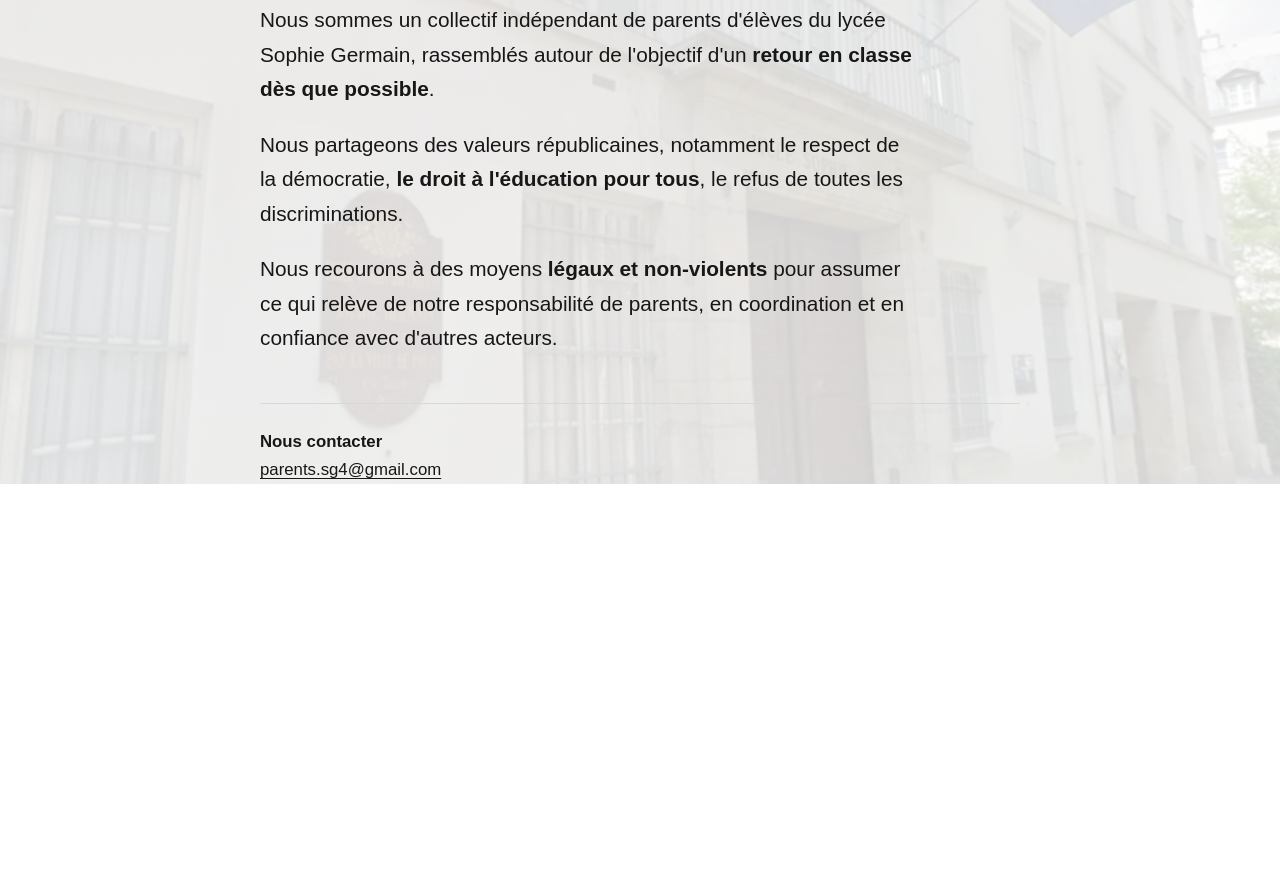
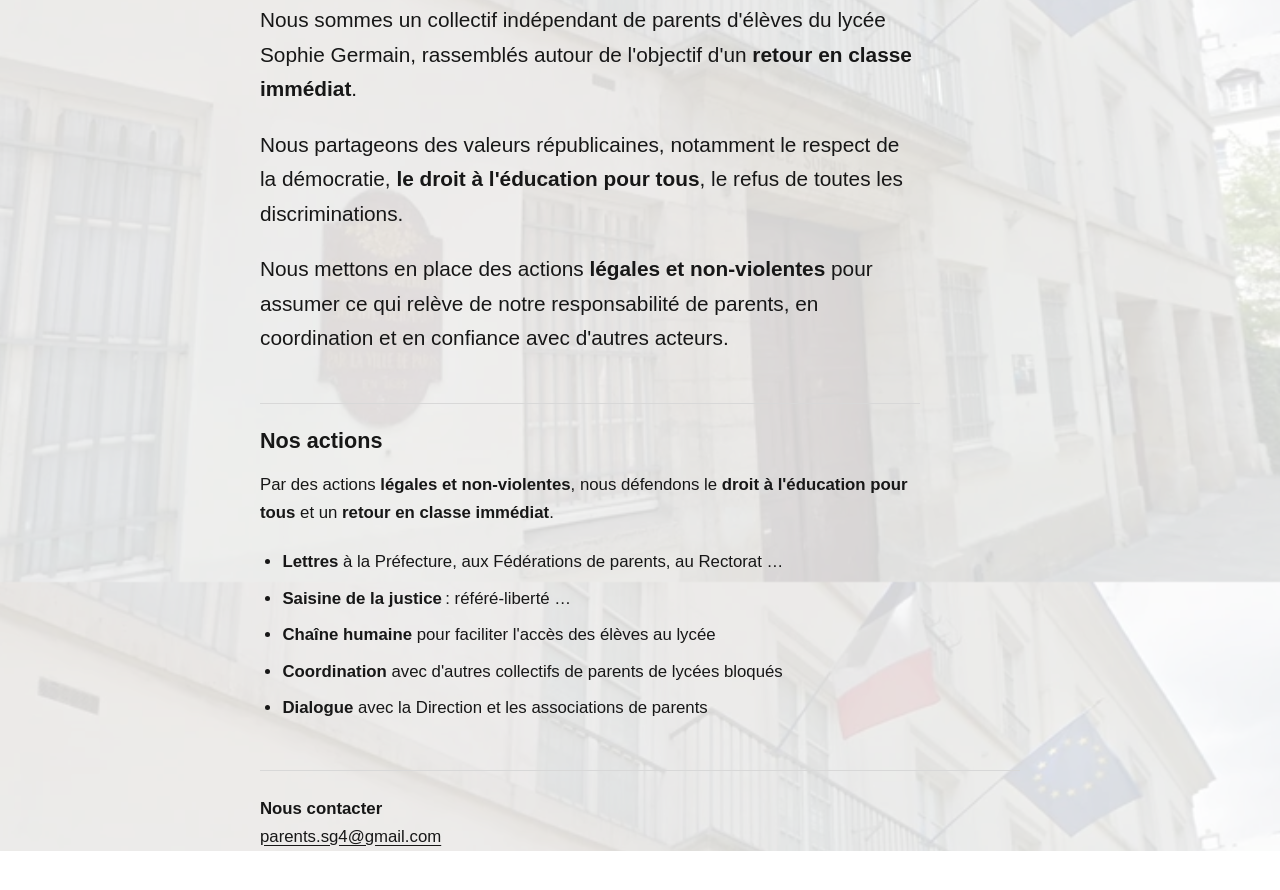
Before and after one commit to parents-sg4/parents-sg4.github.io, a plain HTML site: page index.html in a window 1280 px wide. Shown: the part 314-1204 px from the top of the page. Before the commit the page ends 894 px from the top, so only its background shows below. Drawn offline with Linux system fonts and the light colour scheme.

Commit message:
Combine flyers on the website
Updated the description meta tag and modified text in the presentation section to emphasize immediate return to class and actions taken.

```diff
--- a/index.html
+++ b/index.html
@@ -3,7 +3,7 @@
 <head>
   <meta charset="utf-8">
   <meta name="viewport" content="width=device-width, initial-scale=1">
-  <meta name="description" content="Nous sommes un collectif indépendant de parents d'élèves du lycée Sophie Germain, rassemblés autour de l'objectif d'un retour en classe dès que possible.">
+  <meta name="description" content="Collectif indépendant de parents d'élèves de Sophie Germain : droit à l'éducation pour tous, retour en classe immédiat et actions légales et non-violentes.">
   <meta name="theme-color" content="#ffffff">
   <title>Collectif indépendant de parents d'élèves de Sophie Germain</title>
   <style>
@@ -54,6 +54,28 @@
     p { margin: 0 0 1.35rem; }
     strong { font-weight: 700; }
 
+
+    .actions {
+      max-width: 660px;
+      margin-top: 3rem;
+      padding-top: 1.5rem;
+      border-top: 1px solid #d8d8d8;
+      font-size: 1.05rem;
+    }
+
+    h2 {
+      margin: 0 0 1rem;
+      font-size: 1.35rem;
+      line-height: 1.25;
+    }
+
+    ul {
+      margin: 0;
+      padding-left: 1.4rem;
+    }
+
+    li { margin-bottom: 0.55rem; }
+
     .contact {
       margin-top: 3rem;
       padding-top: 1.5rem;
@@ -77,11 +99,23 @@
   <main>
     <h1>Collectif indépendant de parents d'élèves de Sophie Germain</h1>
     <section class="presentation" aria-label="Présentation de l'association">
-      <p>Nous sommes un collectif indépendant de parents d'élèves du lycée Sophie Germain, rassemblés autour de l'objectif d'un <strong>retour en classe dès que possible</strong>.</p>
+      <p>Nous sommes un collectif indépendant de parents d'élèves du lycée Sophie Germain, rassemblés autour de l'objectif d'un <strong>retour en classe immédiat</strong>.</p>
 
       <p>Nous partageons des valeurs républicaines, notamment le respect de la démocratie, <strong>le droit à l'éducation pour tous</strong>, le refus de toutes les discriminations.</p>
 
-      <p>Nous recourons à des moyens <strong>légaux et non-violents</strong> pour assumer ce qui relève de notre responsabilité de parents, en coordination et en confiance avec d'autres acteurs.</p>
+      <p>Nous mettons en place des actions <strong>légales et non-violentes</strong> pour assumer ce qui relève de notre responsabilité de parents, en coordination et en confiance avec d'autres acteurs.</p>
+    </section>
+
+    <section class="actions" aria-label="Nos actions">
+      <h2>Nos actions</h2>
+      <p>Par des actions <strong>légales et non-violentes</strong>, nous défendons le <strong>droit à l'éducation pour tous</strong> et un <strong>retour en classe immédiat</strong>.</p>
+      <ul>
+        <li><strong>Lettres</strong> à la Préfecture, aux Fédérations de parents, au Rectorat …</li>
+        <li><strong>Saisine de la justice</strong> : référé-liberté …</li>
+        <li><strong>Chaîne humaine</strong> pour faciliter l'accès des élèves au lycée</li>
+        <li><strong>Coordination</strong> avec d'autres collectifs de parents de lycées bloqués</li>
+        <li><strong>Dialogue</strong> avec la Direction et les associations de parents</li>
+      </ul>
     </section>
 
     <footer class="contact">
```
